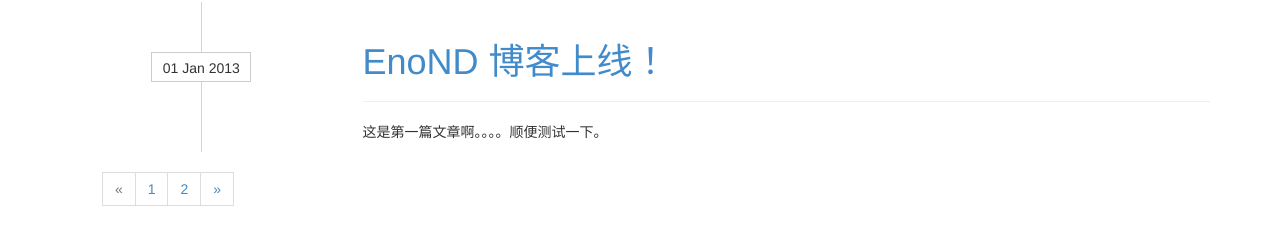
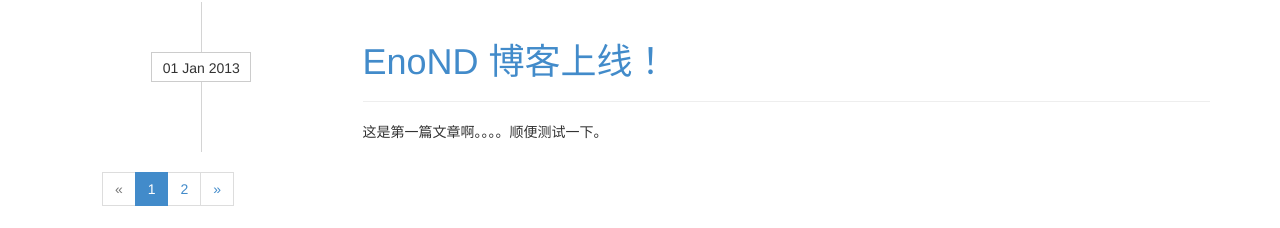
Before and after one commit to EnoND/blog, a Jekyll site: the page built from index.html, in a window 1280 px wide. Shown: the part 1013-1241 px from the top of the page. Built offline with Jekyll 4.4.1, drawn with Linux system fonts in a browser that asks for light colours; the list of posts is cut into pages by our own code.

Commit message:
修改分页样式

```diff
--- a/index.html
+++ b/index.html
@@ -83,22 +83,18 @@ title: EnoND Blog
 		<li class="disabled"><span>&laquo;</span></li>
 		{% endif %}
 
-		<li>
-	      {% if paginator.page == 1 %}
-	        <span class="active">1</span>
-	      {% else %}
-	        <a href="/">1</a>
-	      {% endif %}
-	    </li>
+      {% if paginator.page == 1 %}
+        <li class="active"><span>1</span></li>
+      {% else %}
+      <li><a href="/">1</a></li>
+      {% endif %}
 
 	    {% for count in (2..paginator.total_pages) %}
-	      <li>
 	        {% if count == paginator.page %}
-	          <span class="active">{{ count }}</span>
+	          <li class="active"><span class="active">{{ count }}</span></li>
 	        {% else %}
-	          <a href="/page{{ count }}">{{ count }}</a>
+	          <li><a href="/page{{ count }}">{{ count }}</a></li>
 	        {% endif %}
-	      </li>
 	    {% endfor %}
 
 		{% if paginator.next_page %}
```
